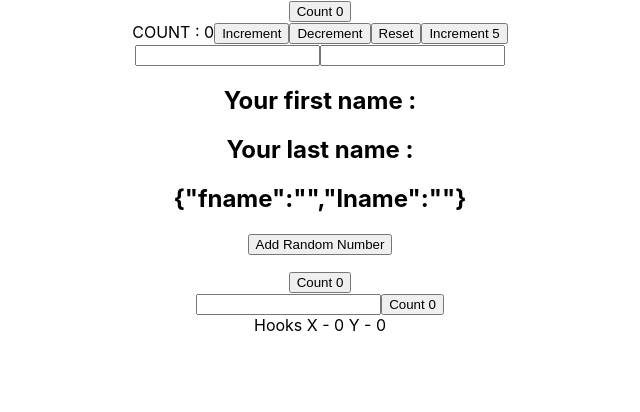
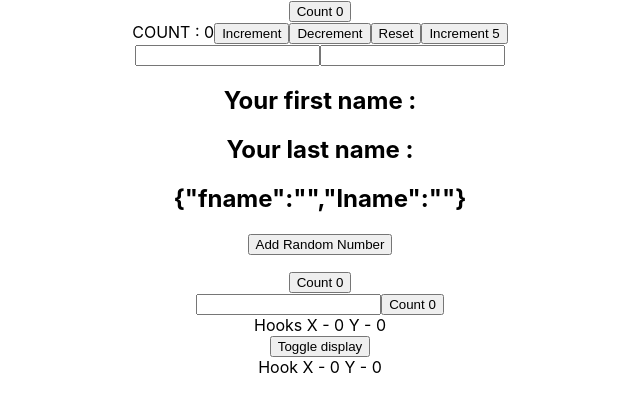
Before and after one commit to chandanabs13/REACT-CODE, a React (Create React App) app in the folder react-hooks/: page / in a window 1280 px wide. Shown: the top 412 px of the page, without its empty margins (320-960 px from the left). Built offline with nearby package versions, Linux system fonts and the light colour scheme.

Commit message:
use-effect-clean-up

```diff
--- a/react-hooks/src/App.js
+++ b/react-hooks/src/App.js
@@ -8,6 +8,8 @@ import UseStatewithArray from './component/UseStatewithArray';
 import UseEffectHook from './component/UseEffectHook';
 import UseEffectConditionally from './component/UseEffectConditionally';
 import UseEffectOnlyOnce from './component/UseEffectOnlyOnce';
+import UseEffectToggle from './component/UseEffectToggle';
+// import UseEffectToggle from './component/UseEffectToggle';
 
 function App() {
   return (
@@ -19,6 +21,8 @@ function App() {
       <UseEffectHook />
       <UseEffectConditionally />
       <UseEffectOnlyOnce />
+      <UseEffectToggle />
+
     </div>
   );
 }
--- /dev/null
+++ b/react-hooks/src/component/UseEffectToggle.js
@@ -0,0 +1,15 @@
+import React,{useState} from 'react'
+import UseEffectWithCleanUp from './UseEffectWithCleanUp'
+
+function UseEffectToggle() {
+    const [display, setdisplay] = useState(true)
+  return (
+    <div>
+        {/* display initially true if we click on toggle button it shouuld not work so opposite to display means not of display */}
+      <button onClick={()=>setdisplay(!display)}>Toggle display</button>
+      {display && <UseEffectWithCleanUp/>}
+    </div>
+  )
+}
+
+export default UseEffectToggle;
--- /dev/null
+++ b/react-hooks/src/component/UseEffectWithCleanUp.js
@@ -0,0 +1,27 @@
+import React,{useState,useEffect} from 'react'
+
+function UseEffectWithCleanUp() {
+    const [x, setx] = useState(0)
+    const [y, sety] = useState(0)
+
+    const mousePos = (e) => {
+        setx(e.clientX)
+        sety(e.clientY)
+    }
+
+    useEffect(() => {
+        console.log('useeffect used')
+        window.addEventListener('mousemove',mousePos)
+
+        return ()=>{
+            window.removeEventListener('mousemove',mousePos)
+        }
+    }, [])
+  return (
+    <div>
+      Hook X - {x}  Y - {y}
+    </div>
+  )
+}
+
+export default UseEffectWithCleanUp;
```
